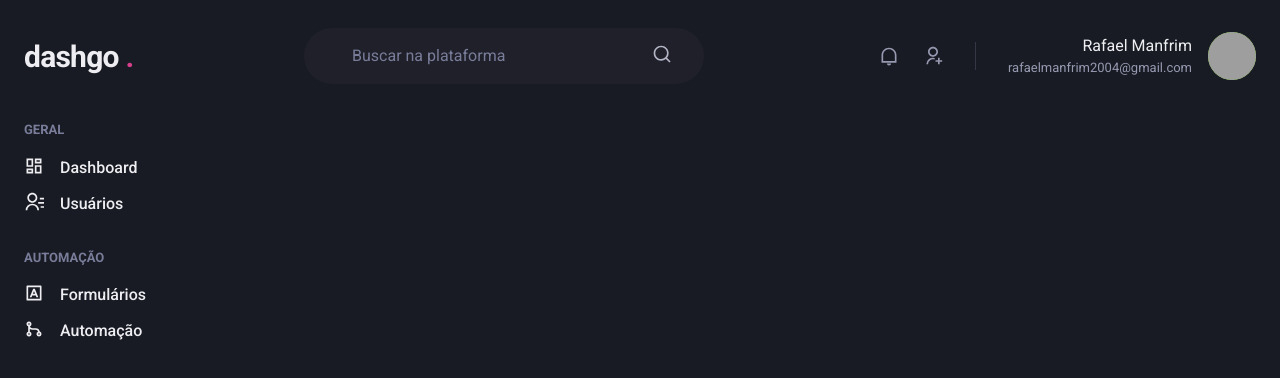
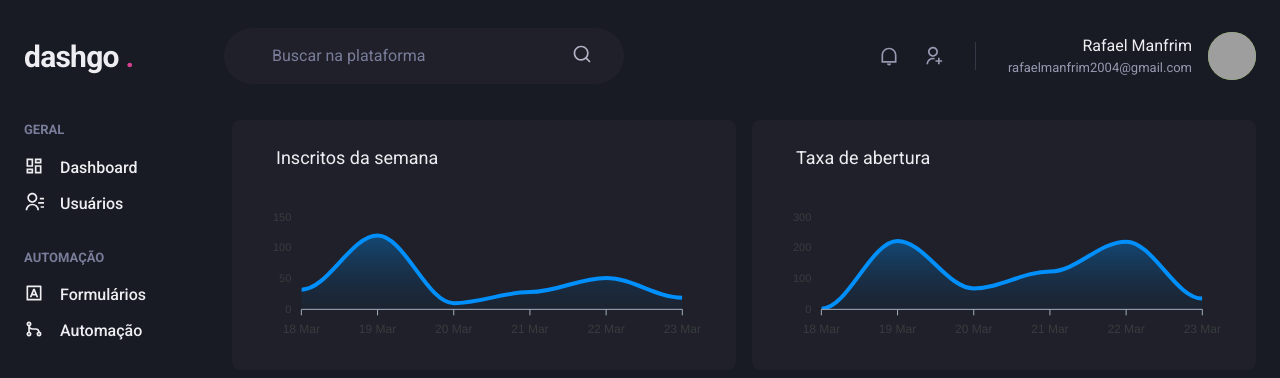
Before and after one commit to RafaelManfrim/Ignite-React-dashgo., a Next.js app: page /dashboard in a window 1280 px wide. Shown: the top 378 px of the page. Built offline with nearby package versions, Linux system fonts and the light colour scheme; grey boxes are pictures that could not be loaded.

Commit message:
Dashboard parte visual desenvolvida

```diff
--- a/package.json
+++ b/package.json
@@ -12,9 +12,11 @@
     "@chakra-ui/react": "^1.7.3",
     "@emotion/react": "^11.7.1",
     "@emotion/styled": "^11.6.0",
+    "apexcharts": "^3.32.1",
     "framer-motion": "^5.5.5",
     "next": "12.0.7",
     "react": "17.0.2",
+    "react-apexcharts": "^1.3.9",
     "react-dom": "17.0.2",
     "react-icons": "^4.3.1"
   },
--- a/src/components/Template/Header.tsx
+++ b/src/components/Template/Header.tsx
@@ -4,7 +4,7 @@ import { RiSearchLine, RiNotificationLine, RiUserAddLine } from 'react-icons/ri'
 export function Header() {
     return (
         <Flex as="header" w="100%" maxWidth="1480px" h="20" mx="auto" mt="4" px="6" align="center">
-            <Text fontSize="3xl" fontWeight="bold" letterSpacing="tight" w="64">
+            <Text fontSize="3xl" fontWeight="bold" letterSpacing="tight" w="44">
                 dashgo <Text as="span" color="pink.500">.</Text>
             </Text>
             <Flex as="label" flex="1" py="4" px="8" ml="6" maxWidth="400px" alignSelf="center" position="relative" color="gray.200" bg="gray.800" borderRadius="full">
--- a/src/components/Template/Sidebar.tsx
+++ b/src/components/Template/Sidebar.tsx
@@ -5,7 +5,7 @@ import { SidebarCategory } from "./SidebarCategory";
 
 export function Sidebar() {
     return (
-        <Box as="aside" w="64" mr="8">
+        <Box as="aside" w="44" mr="8">
             <Stack spacing="8" align="flex-start">
                 <SidebarCategory name="Geral">
                     <NavLink icon={RiDashboardLine} text="Dashboard" url="" />
--- a/src/pages/dashboard.tsx
+++ b/src/pages/dashboard.tsx
@@ -1,5 +1,62 @@
-import { Flex } from "@chakra-ui/react";
+import dynamic from 'next/dynamic'
+import { Flex, SimpleGrid, Box, Text, theme, grid } from "@chakra-ui/react";
 import { Header, Sidebar } from "../components/Template";
+
+const Chart = dynamic(() => import("react-apexcharts"), { ssr: false })
+
+const opitons = {
+    chart: {
+        toolbar: {
+            show: false
+        },
+        zoom: {
+            enabled: false
+        },
+        forecolor: theme.colors.gray[500]
+    },
+    grid: {
+        show: false
+    },
+    dataLabels: {
+        enabled: false
+    },
+    tooltip: {
+        enabled: false
+    },
+    xaxis: {
+        axisBorder: {
+            color: theme.colors.gray[400]
+        },
+        axisTicks: {
+            color: theme.colors.gray[400]
+        },
+        categories: [
+            "18 Mar",
+            "19 Mar",
+            "20 Mar",
+            "21 Mar",
+            "22 Mar",
+            "23 Mar"
+        ]
+    },
+    fill: {
+        opacity: 0.3,
+        type: 'gradient',
+        gradient: {
+            shade: 'dark',
+            opacityFrom: 0.6,
+            opacityTo: 0.3
+        }
+    }
+}
+
+const series = [
+    { name: 'series1', data: [32, 120, 10, 28, 51, 19] }
+]
+
+const series2 = [
+    { name: 'series2', data: [2, 222, 68, 123, 220, 35] }
+]
 
 export default function Dashboard() {
     return (
@@ -7,6 +64,16 @@ export default function Dashboard() {
             <Header />
             <Flex w="100%" my="6" maxWidth="1480px" mx="auto" px="6">
                 <Sidebar />
+                <SimpleGrid flex="1" gap="4" minChildWidth="320px" align="flex-start">
+                    <Box p="6" pb="2" bg="gray.800" borderRadius="8px">
+                        <Text fontSize="lg" mb="4" ml="5">Inscritos da semana</Text>
+                        <Chart options={opitons} series={series} type="area" height="160px" />
+                    </Box>
+                    <Box p="6" pb="2" bg="gray.800" borderRadius="8px">
+                        <Text fontSize="lg" mb="4" ml="5">Taxa de abertura</Text>
+                        <Chart options={opitons} series={series2} type="area" height="160px" />
+                    </Box>
+                </SimpleGrid>
             </Flex>
         </Flex>
     )
```
Also changed, not shown: 1 other file (tests, documents, lock files or other folders).
